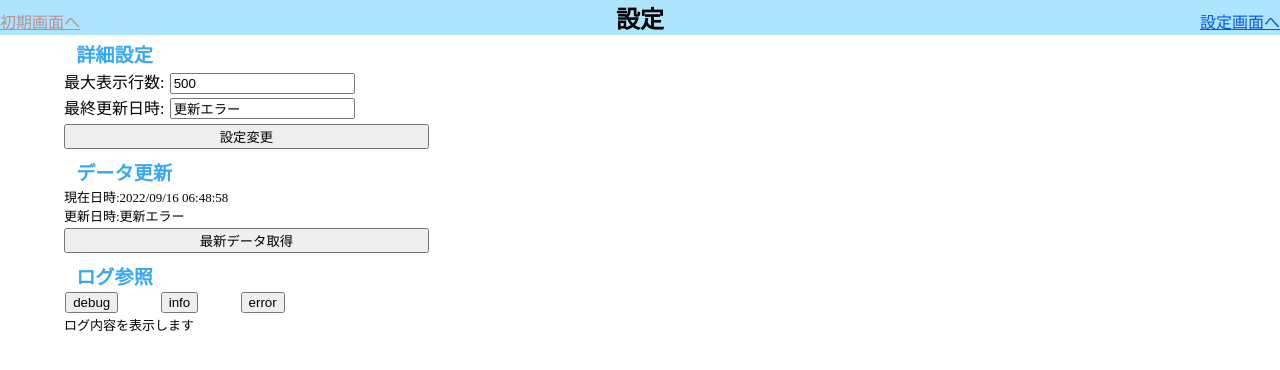
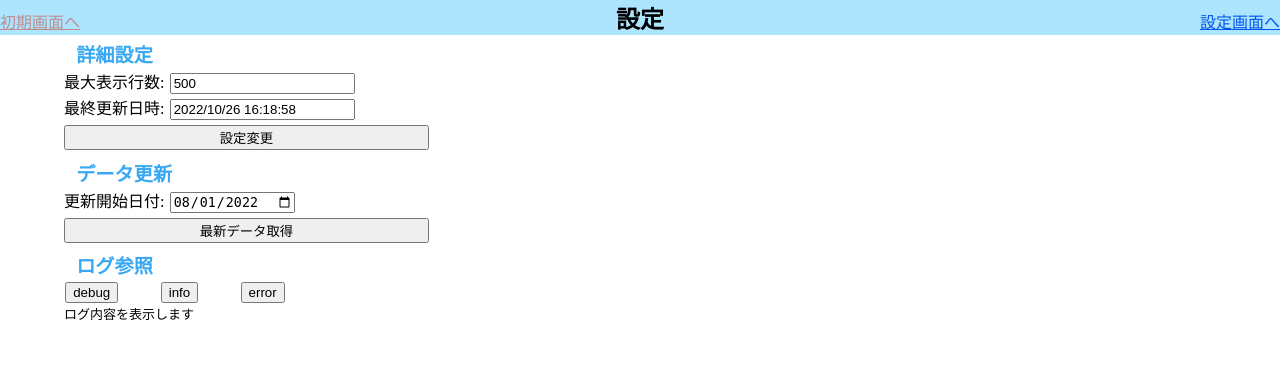
Before and after one commit to Kita12123/Memurator, a Flask app: page /setting in a window 1280 px wide. Shown: the top 370 px of the page. Run offline with Flask 2, Linux system fonts and the light colour scheme.

Commit message:
データ取得範囲を選択できるようにした

```diff
--- a/ProgramData/setting.json
+++ b/ProgramData/setting.json
@@ -1 +1 @@
-{"\u6700\u5927\u8868\u793a\u884c\u6570": "500", "\u6700\u7d42\u66f4\u65b0\u65e5\u6642": "\u66f4\u65b0\u30a8\u30e9\u30fc"}
+{"\u6700\u5927\u8868\u793a\u884c\u6570": "500", "\u6700\u7d42\u66f4\u65b0\u65e5\u6642": "2022/10/26 16:18:58"}
--- a/ProgramFiles/flaskr/main.py
+++ b/ProgramFiles/flaskr/main.py
@@ -10,6 +10,7 @@ from flask import (
     send_from_directory,
 )
 from datetime import datetime
+from dateutil.relativedelta import relativedelta
 
 from ProgramFiles.flaskr.setting_ins import SETTING
 from ProgramFiles.flaskr.user_ins import USER
@@ -188,6 +189,7 @@ def download(db_name, flg):
 def setting():
     """設定画面"""
     log_texts=["ログ内容を表示します"]
+    last_month = datetime.today() - relativedelta(months=1)
     if request.method == "POST":
         click = request.form.get("ok")
         if click == "設定変更":
@@ -195,15 +197,15 @@ def setting():
                 SETTING.dic[key] = request.form[key]
             SETTING.update()
         elif click == "最新データ取得":
-            db.refresh_all()
+            first_date = request.form.get("first_date")
+            db.refresh_all(first_date=first_date.replace("-",""))
         else:
             with open(os.path.join(LOGCD, f"{click}.txt"), mode="r", encoding="utf-8") as f:
                 log_texts = f.readlines()
     return render_template(
         "setting.html",
-        now=datetime.today().strftime(r"%Y/%m/%d %H:%M:%S"),
+        first_date=last_month.strftime(r"%Y-%m-01"),
         setting_dic=SETTING.dic,
-        refresh_date=SETTING.dic["最終更新日時"],
         log_texts=log_texts
     )
 
--- a/ProgramFiles/flaskr/static/css/style.css
+++ b/ProgramFiles/flaskr/static/css/style.css
@@ -3,6 +3,9 @@
     初期設定
 ###############################################################################
 */
+html {
+ overflow-y: scroll;
+}
 a:link, a:visited {
     color: rgb(0, 84, 239);
 }
--- a/ProgramFiles/flaskr/templates/setting.html
+++ b/ProgramFiles/flaskr/templates/setting.html
@@ -35,15 +35,13 @@
       <div class="subtitle">
         データ更新
       </div>
-      <div class="comments">
-        現在日時:{{ now }}
-        <br>
-        更新日時:{{ refresh_date }}
-      </div>
       <form method="post">
         {% if refresh_date == "更新中" %}
           更新中...
         {% else %}
+          <label for="first_date">更新開始日付:</label>
+          <input type="date" name="first_date" value="{{ first_date }}">
+          <br>
           <div class="bigbutton">
             <input type="submit" name="ok" value="最新データ取得" onclick="showLoading();">
           </div><!--bigbutton-->
```
Also changed, not shown: ProgramFiles/db/__init__.py (+4 -3 lines).
